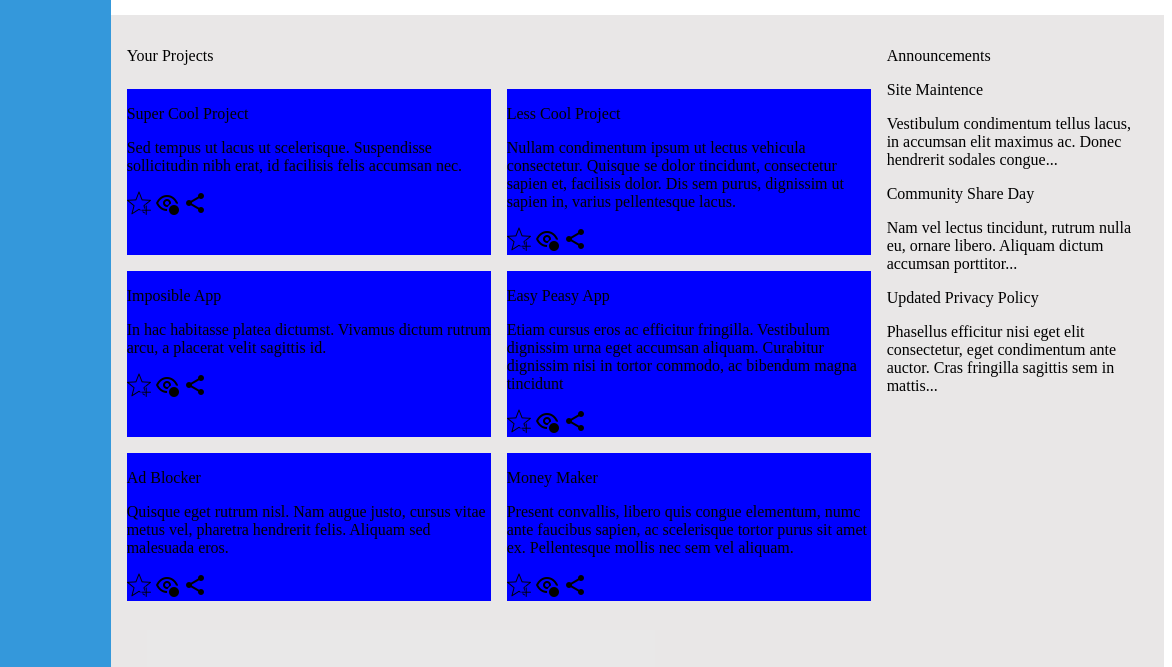
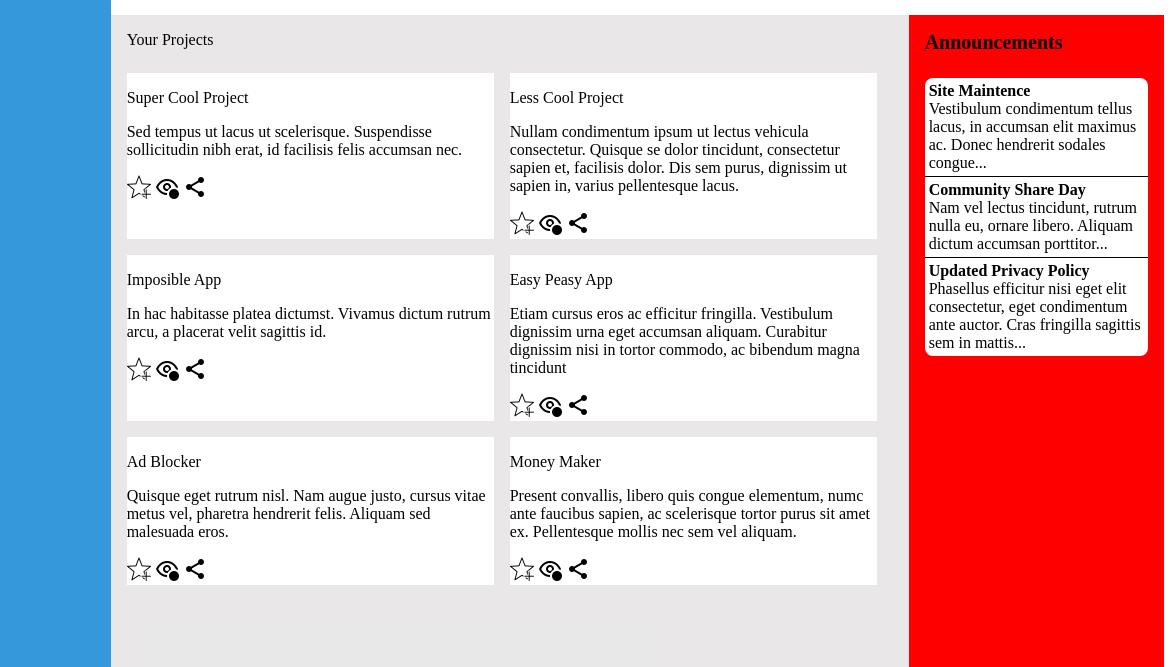
Before and after one commit to Lucho-LJA/admin_dashboard_odin, a plain HTML site: page index.html in a window 1280 px wide. Shown: the part 133-800 px from the top of the page, 108-1280 px from the left. Drawn offline with Linux system fonts and the light colour scheme.

Commit message:
Add style of announcements

```diff
--- a/css/style.css
+++ b/css/style.css
@@ -2,6 +2,7 @@
     --color-grey:rgba(228, 226, 226, 0.808);
     --color-menu:#3498DB;
     --color-principal: white;
+    --radius: 0.5rem;
 }
 .html{
     font-size: 10px;
@@ -90,7 +91,8 @@ button{
     display: inline-grid;
     grid-template-columns: 3fr 1fr;
     grid-template-rows: 1fr 1fr;
-    padding: 1rem 1.5rem 2rem 1rem;
+    padding: 0 0 2rem 1rem;
+    gap: 1rem;
 }
 .projects{
     grid-column: 1 / 2;
@@ -108,13 +110,68 @@ button{
     gap: 1rem;
 }
 .project{
-    background-color: blue;
+    background-color: var(--color-principal);
 }
+
 .announcements{
     grid-column: 2 / 3;
     grid-row: 1 / 2;
+    background-color: red;
+    display: flex;
+    flex-direction: column;
+    justify-content: flex-start;
+    gap: 1.5rem;
+    margin: 0;
+    padding: 1rem;
 }
-.tendings{
+.announcements .title-announcements > p{
+    font-size: 1.25rem;
+    font-weight: bolder;
+    margin: 0;
+    padding: 0;
+}
+.announcements-container{
+    border-radius: 1rem;
+    display: flex;
+    flex-direction: column;
+    justify-content: flex-start;
+    align-items: center;
+    margin: 0;
+    background-color: blue;
+    padding: 0;
+
+}
+.announcements-container > div:not(:last-child){
+    border-bottom: solid 1px #000;
+}
+
+.announcements-container > div:first-child{
+    border-top-left-radius: var(--radius);
+    border-top-right-radius: var(--radius);
+}
+.announcements-container > div:last-child{
+    border-bottom-left-radius: var(--radius);
+    border-bottom-right-radius: var(--radius);
+}
+.announcement{
+    background-color: var(--color-principal);
+    padding: 0.25rem;
+    margin: 0;
+}
+.announcement > p{
+    margin: 0;
+    padding: 0;
+}
+.announcement > p:first-child{
+    font-weight: bolder;
+}
+.trendings{
     grid-column: 2 / 3;
     grid-row: 2 / 3;
+    background-color: blue;
+    display: flex;
+    flex-direction: column;
 }
+.trending{
+    background-color: var(--color-principal);
+}
```
